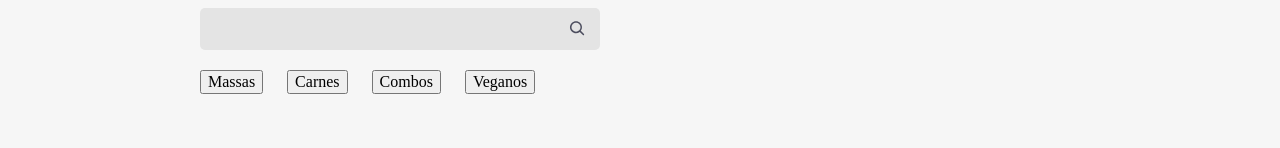
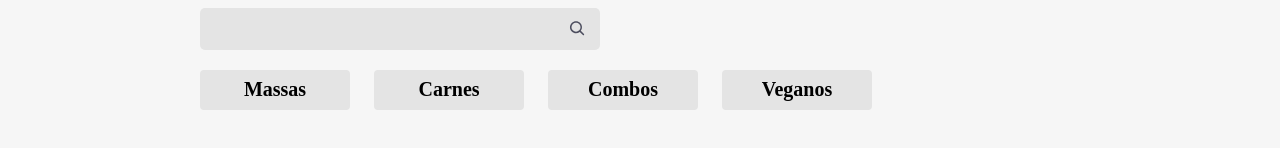
Before and after one commit to FabTrindade/online-restaurant, a React (Create React App) app: page / in a window 1280 px wide. Shown: the part 584-732 px from the top of the page. Built offline with nearby package versions, Linux system fonts and the light colour scheme; a web font is replaced by a local one.

Commit message:
Making filters work

```diff
--- a/package.json
+++ b/package.json
@@ -10,6 +10,8 @@
     "@types/node": "^16.11.59",
     "@types/react": "^18.0.20",
     "@types/react-dom": "^18.0.6",
+    "classname": "^0.0.0",
+    "classnames": "^2.3.2",
     "normalize.css": "^8.0.1",
     "react": "^18.2.0",
     "react-dom": "^18.2.0",
--- a/src/pages/cardapio/Filtros/index.tsx
+++ b/src/pages/cardapio/Filtros/index.tsx
@@ -1,17 +1,34 @@
-import filtros from './filtros.json'
-import styles from './Filtros.module.scss'
+import { Dispatch, SetStateAction } from 'react';
+import filtros from './filtros.json';
+import styles from './Filtros.module.scss';
+import ClassNames from 'classnames';
 
 type IOpcao = typeof filtros[0];
 
-export default function Filtros(){
+interface Props{
+    filtro: number | null,
+    setFiltro: Dispatch<SetStateAction<number | null>>
+}
+export default function Filtros({filtro, setFiltro}:Props){
 
     function selecionarFiltros(opcao : IOpcao){
+        if (opcao.id === filtro) {
+            return setFiltro(null);
+        }
 
+        return setFiltro(opcao.id);
     }
     return(
         <div className={styles.filtros}>
             {filtros.map(opcao => (
-                <button className={styles.filtros__filtros} key={opcao.id} onClick={() => selecionarFiltros(opcao)}>
+                <button
+                    className={ClassNames({
+                        [styles.filtros__filtro]: true,
+                        [styles["filtros__filtro--ativo"]]: filtro === opcao.id
+                    })}
+                    key={opcao.id}
+                    onClick={() => selecionarFiltros(opcao)}
+                >
                     {opcao.label}
                 </button>
             ))}
--- a/src/pages/cardapio/Index.tsx
+++ b/src/pages/cardapio/Index.tsx
@@ -6,6 +6,7 @@ import Filtros from './Filtros';
 
 export default function Cardapio(){
     const [busca, setBusca] = useState("");
+    const [filtro, setFiltro] = useState<number | null>(null);
     return(
         <main>
             <nav className={styles.menu}>
@@ -22,7 +23,7 @@ export default function Cardapio(){
                     <h3 className={styles.cardapio__titulo}>Cardápio</h3>
                     <Buscador busca={busca} setBusca={setBusca}/>
                     <div className={styles.cardapio__filtros}>
-                        <Filtros />
+                        <Filtros filtro = {filtro} setFiltro={setFiltro}/>
                     </div>
 
                 </section>
```
Also changed, not shown: 1 other file (tests, documents, lock files or other folders).
